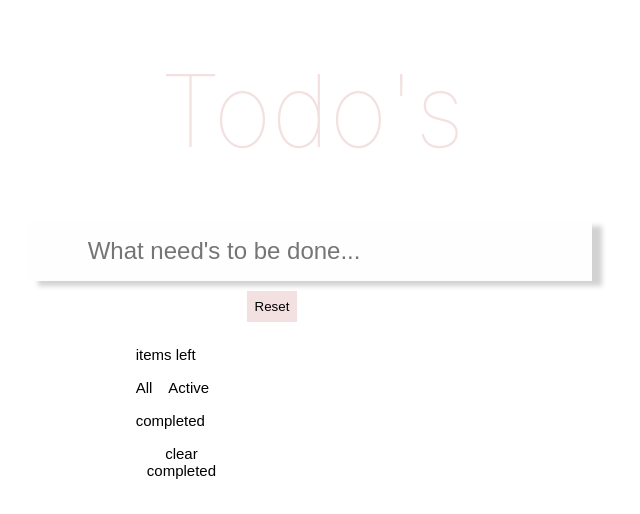
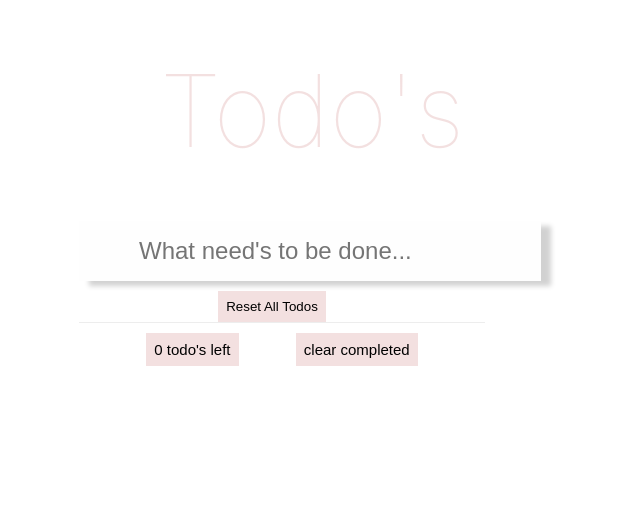
Before and after one commit to ravikrishnudu/Offline-Todo-App, a React (Create React App) app: page / in a window 1280 px wide. Shown: the top 514 px of the page, without its empty margins (368-1008 px from the left). Built offline with nearby package versions, Linux system fonts and the light colour scheme.

Commit message:
final changes

```diff
--- a/src/Components/Footer.js
+++ b/src/Components/Footer.js
@@ -2,17 +2,13 @@ import React from "react";
 import styles from "./Footer.module.css";
 function Footer({ clearCompleted, completed, incompleteCount }) {
   return (
-    <div>
-      <button className={styles.footerButtons}>
-        {incompleteCount}
-        items left{" "}
+    <div className={styles.footerButtons}>
+      <button className={styles.footerButton}>
+        {incompleteCount} {""}
+        todo's left
       </button>
-      <button className={styles.footerButtons}>All</button>
-      <button className={styles.footerButtons}>Active</button>
-      <button className={styles.footerButtons} onClick={completed}>
-        completed
-      </button>
-      <button className={styles.footerButtons} onClick={clearCompleted}>
+
+      <button className={styles.footerButton} onClick={clearCompleted}>
         clear completed
       </button>
     </div>
--- a/src/Components/Footer.module.css
+++ b/src/Components/Footer.module.css
@@ -1,7 +1,16 @@
-.footerButtons {
+.footerButton {
   font-size: 15px;
   padding: 8px;
   background-color: white;
   border-style: none;
   border-radius: 1px solid lightpink;
+  background-color: rgba(175, 47, 47, 0.15);
 }
+.footerButtons {
+  border-top: 1px solid #ededed;
+  padding: 10px;
+  display: flex;
+  flex-wrap: wrap;
+  justify-content: space-evenly;
+  width: 100%;
+}
--- a/src/Components/Todo.js
+++ b/src/Components/Todo.js
@@ -6,14 +6,15 @@ function Todo({ todo, handleCheck, deleteTodo }) {
   const { id } = todo;
   return (
     <div className={styles.newTodos}>
-      <div className={styles.newtodo}>
+      <div>
         <input
           type="checkbox"
-          id="checkbox"
+          id="check"
+          name="check"
+          onChange={() => handleCheck(id)}
           className={styles.checkbox}
-          onChange={() => handleCheck(id)}
         />
-        <label htmlFor="checkbox">{todo.name}</label>
+        <label htmlFor="check">{todo.name}</label>
       </div>
       <div className={styles.delete} onClick={() => deleteTodo(id)}>
         X
--- a/src/Components/Todo.module.css
+++ b/src/Components/Todo.module.css
@@ -4,15 +4,15 @@
   font-size: 24px;
   border-bottom: 1px solid #ededed;
   padding: 2%;
+  width: 110%;
 }
 
 .checkbox {
   background-color: rgba(175, 47, 47, 0.15);
+  color: rgba(175, 47, 47, 0.15);
   margin-right: 18px;
 }
 
 .delete {
   color: #cc9a9a;
-  opacity: 1;
-  transition: color 0.2s ease-out;
 }
--- a/src/Components/TodoForm.js
+++ b/src/Components/TodoForm.js
@@ -1,14 +1,13 @@
 import React, { useState } from "react";
 import styles from "./TodoForm.module.css";
 
-function TodoForm({ addTodo }) {
+function TodoForm({ addTodo, handleReset }) {
   const [inputValue, setInputValue] = useState("");
 
   const handleSubmit = (event) => {
     event.preventDefault();
     if (!inputValue) return;
     addTodo(inputValue, JSON.parse(localStorage.getItem("Todos")));
-    // JSON.parse(localStorage.getItem("Todos"))
     setInputValue("");
   };
 
@@ -24,7 +23,9 @@ function TodoForm({ addTodo }) {
         />
       </form>
       <div className={styles.buttonDiv}>
-        <button className={styles.resetButton}>Reset</button>
+        <button className={styles.resetButton} onClick={handleReset}>
+          Reset All Todos
+        </button>
       </div>
     </>
   );
--- a/src/Components/TodoForm.module.css
+++ b/src/Components/TodoForm.module.css
@@ -12,7 +12,6 @@
 .buttonDiv {
   display: flex;
   justify-content: center;
-    /* align-items: center; */
 }
 .resetButton {
   padding: 8px;
--- a/src/Components/Todos.js
+++ b/src/Components/Todos.js
@@ -20,7 +20,6 @@ function Todos() {
 
   const addTodo = (name) => {
     const tags = name.split("#");
-    console.log(tags);
     const newTodos = [
       {
         name: tags[0],
@@ -32,6 +31,10 @@ function Todos() {
     ];
     setTodos(newTodos);
     localStorage.setItem("Todos", JSON.stringify(newTodos));
+  };
+  const handleReset = () => {
+    localStorage.clear();
+    setTodos([]);
   };
 
   const handleCheck = (id) => {
@@ -49,7 +52,6 @@ function Todos() {
   const deleteTodo = (id) => {
     const filterArray = todos.filter((todo) => todo.id !== id);
     setTodos(filterArray);
-    console.log(id, filterArray);
   };
 
   const clearCompleted = () => {
@@ -57,17 +59,18 @@ function Todos() {
     console.log(todos);
     setTodos(filteredArray);
   };
-  // let incompleteCount = todos.filter((todo) => todo.done === false).length;
+  const incompleteCount = todos.filter(
+    (todo) => todo.isCompleted === false
+  ).length;
 
   return (
-    <div className={styles.body}>
+    <div className={styles.container}>
       <h1>Todo's</h1>
-      <TodoForm addTodo={addTodo} />
+      <TodoForm addTodo={addTodo} handleReset={handleReset} />
       <div className={styles.listItems}>
         {todos.map((todo) => (
           <Todo
             todo={todo}
-            // id={todo.id}
             handleCheck={handleCheck}
             deleteTodo={deleteTodo}
             key={todo.id}
@@ -75,7 +78,7 @@ function Todos() {
         ))}
         <Footer
           clearCompleted={clearCompleted}
-          // incompleteCount={incompleteCount}
+          incompleteCount={incompleteCount}
         />
       </div>
     </div>
--- a/src/Components/Todos.module.css
+++ b/src/Components/Todos.module.css
@@ -1,11 +1,3 @@
-/* .body {
-  display: flex;
-  flex-direction: column;
-  justify-content: center;
-  align-items: center;
-  font-family: sans-serif;
-} */
-
 h1 {
   font-size: 100px;
   font-weight: 100;
@@ -15,56 +7,6 @@ h1 {
   color: rgba(175, 47, 47, 0.15);
 }
 
-.listItems {
-  width: 22%;
+listItems {
   padding: 16px 16px 16px 100px;
 }
-
-/* .inputValue {
-  font-size: 24px;
-  line-height: 22px;
-  color: rgb(77, 77, 77);
-  width: 100%;
-  padding: 16px 16px 16px 60px;
-  border: none;
-  background: rgba(0, 0, 0, 0.003);
-  box-shadow: 10px 5px 5px rgb(0 0 0 / 18%);
-  outline-style: none;
-}
-.buttonDiv {
-  display: flex;
-  justify-content: center;
-}
-.resetButton {
-  padding: 8px;
-  background-color: rgba(175, 47, 47, 0.15);
-  margin-top: 10px;
-  border: none;
-  outline-style: none;
-} */
-.newTodos {
-  display: flex;
-  justify-content: space-between;
-  font-size: 24px;
-  border-bottom: 1px solid #ededed;
-  padding: 2%;
-}
-
-.checkbox {
-  background-color: rgba(175, 47, 47, 0.15);
-  margin-right: 18px;
-}
-
-.delete {
-  color: #cc9a9a;
-  opacity: 1;
-  transition: color 0.2s ease-out;
-}
-
-.footerButtons {
-  font-size: 15px;
-  padding: 8px;
-  background-color: white;
-  border-style: none;
-  border-radius: 1px solid lightpink;
-}
--- a/src/index.css
+++ b/src/index.css
@@ -1,6 +1,5 @@
 body {
   margin: 0;
-  /* height: 100vh; */
   width: 100vw;
   display: flex;
   flex-direction: column;
```
Lines whose indentation alone changed are shown as unchanged.
